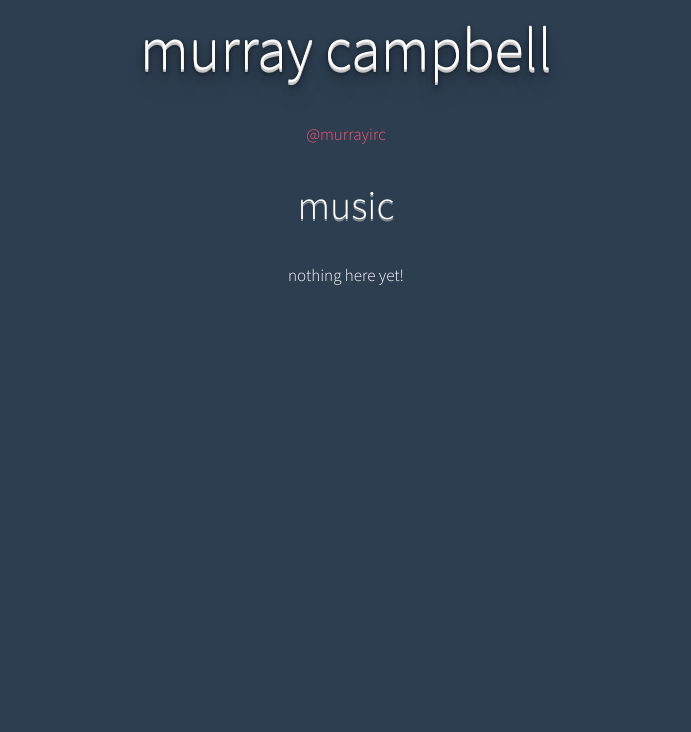
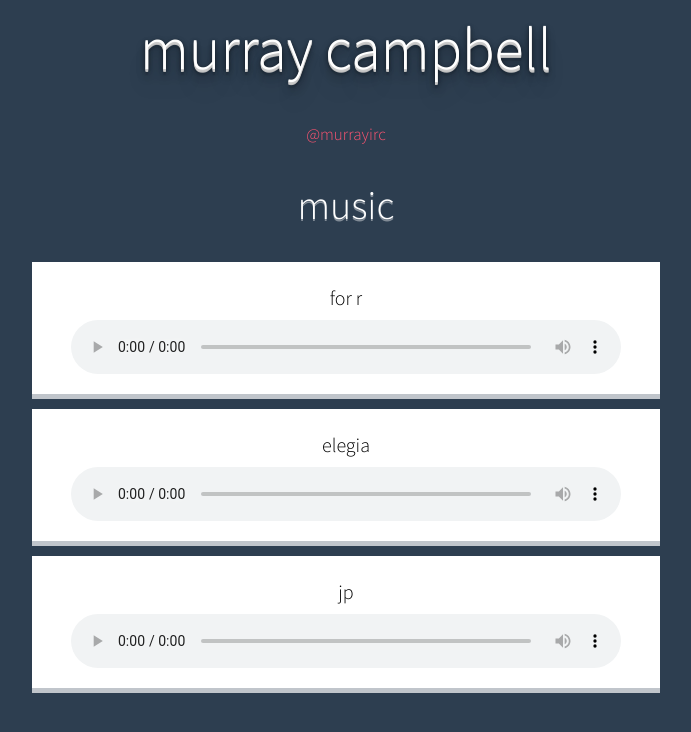
Before and after one commit to campmara/portfolio, a website: page web/music.html in a window 1280 px wide. Shown: the whole page, without its empty margins (294-985 px from the left). Drawn offline with Linux system fonts and the light colour scheme.

Commit message:
update. music.

```diff
--- a/web/css/skeleton.css
+++ b/web/css/skeleton.css
@@ -516,13 +516,6 @@ there.
   background-color: rgb(0, 152, 182);
 }
 
-.about {
-  background-color: white;
-  padding: 20px;
-  border-radius: 3px;
-  margin-bottom: 15px;
-}
-
 li {
   list-style: none outside;
 }
@@ -602,6 +595,13 @@ h1 {
   display: none;
 }
 
+.about {
+  background-color: white;
+  padding: 20px;
+  border-radius: 3px;
+  margin-bottom: 15px;
+}
+
 .about p {
   margin-bottom: 0.3em;
   color: black;
@@ -610,3 +610,26 @@ h1 {
 .about p:last-child {
   margin-bottom: 0;
 }
+
+.songblock {
+  background-color: white;
+  padding: 20px;
+  margin-bottom: 15px;
+  box-shadow: 0px 5px rgba(255, 255, 255, .7);
+}
+
+.songblock p {
+  margin-bottom: 0.3em;
+  color: black;
+  text-align: center;
+}
+
+.songblock p:last-child {
+  margin-bottom: 0;
+}
+
+audio {
+  width: 550px;
+  display: table;
+  margin: 0 auto;
+}
--- a/web/music.html
+++ b/web/music.html
@@ -52,10 +52,29 @@
     </div>
 
 
+    <div class="songblock offset-by-two eight columns ">
+    	<p>for r</p>
+    	<audio controls>
+  			<source src="music/for_r.mp3" type="audio/mpeg">
+			Your browser does not support the audio element.
+		</audio>
+	</div>
 
-    <p class="intro twelve columns">nothing here yet!</p>
+	<div class="songblock offset-by-two eight columns ">
+    	<p>elegia</p>
+    	<audio controls>
+  			<source src="music/elegia.mp3" type="audio/mpeg">
+			Your browser does not support the audio element.
+		</audio>
+	</div>
 
-
+	<div class="songblock offset-by-two eight columns ">
+    	<p>jp</p>
+    	<audio controls>
+  			<source src="music/jp.mp3" type="audio/mpeg">
+			Your browser does not support the audio element.
+		</audio>
+	</div>
 
   </div>
 
```
Also changed, not shown: 3 other files.
